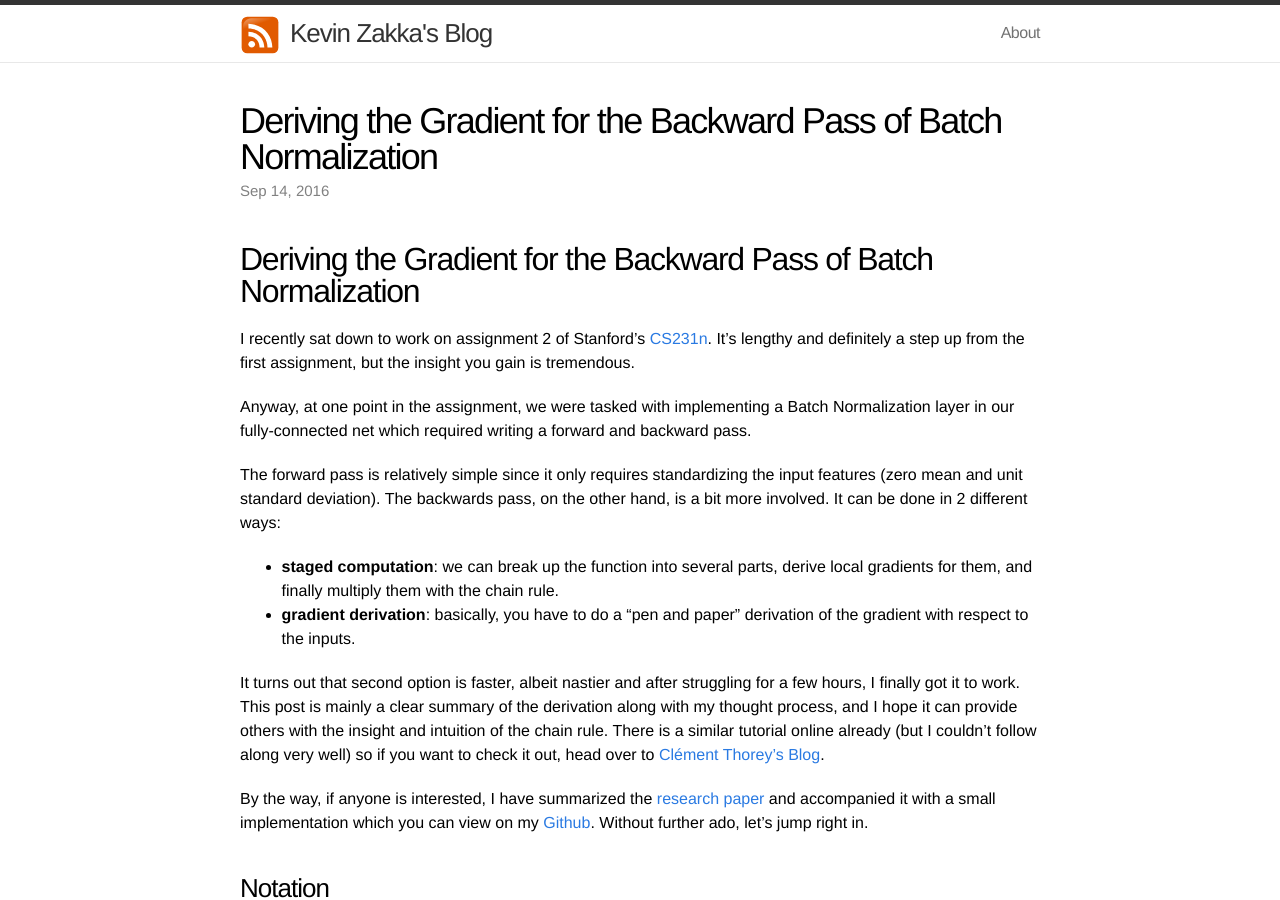
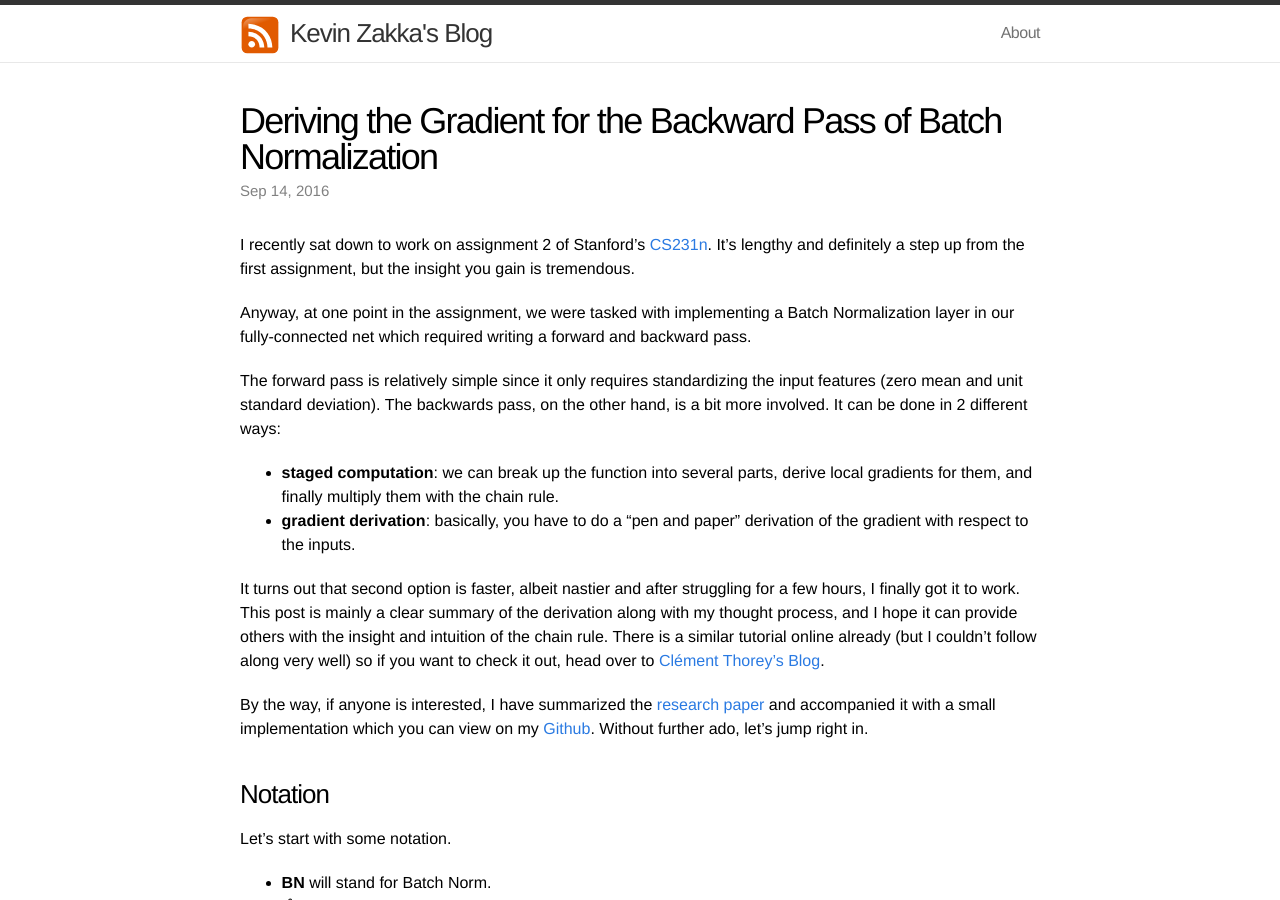
Before and after one commit to WangcsShuai/kevinzakka.github.io, a Jekyll site: the page built from _posts/2016-09-14-batch_normalization.markdown, in a window 1280 px wide and 900 px high. Built offline with Jekyll 4.4.1, drawn with Linux system fonts in a browser that asks for light colours; formulas are drawn with MathJax 3; comment, search, counter and statistics services are not loaded.

Commit message:
Update 2016-09-14-batch_normalization.markdown

```diff
--- a/_posts/2016-09-14-batch_normalization.markdown
+++ b/_posts/2016-09-14-batch_normalization.markdown
@@ -7,8 +7,6 @@ tags: [batch normalization, gradient, chain rule, cs231n]
 comments: true
 mathjax: true
 ---
-
-## Deriving the Gradient for the Backward Pass of Batch Normalization
 
 I recently sat down to work on assignment 2 of Stanford's [CS231n](http://cs231n.github.io/assignments2016/assignment2/). It's lengthy and definitely a step up from the first assignment, but the insight you gain is tremendous.
 
```
